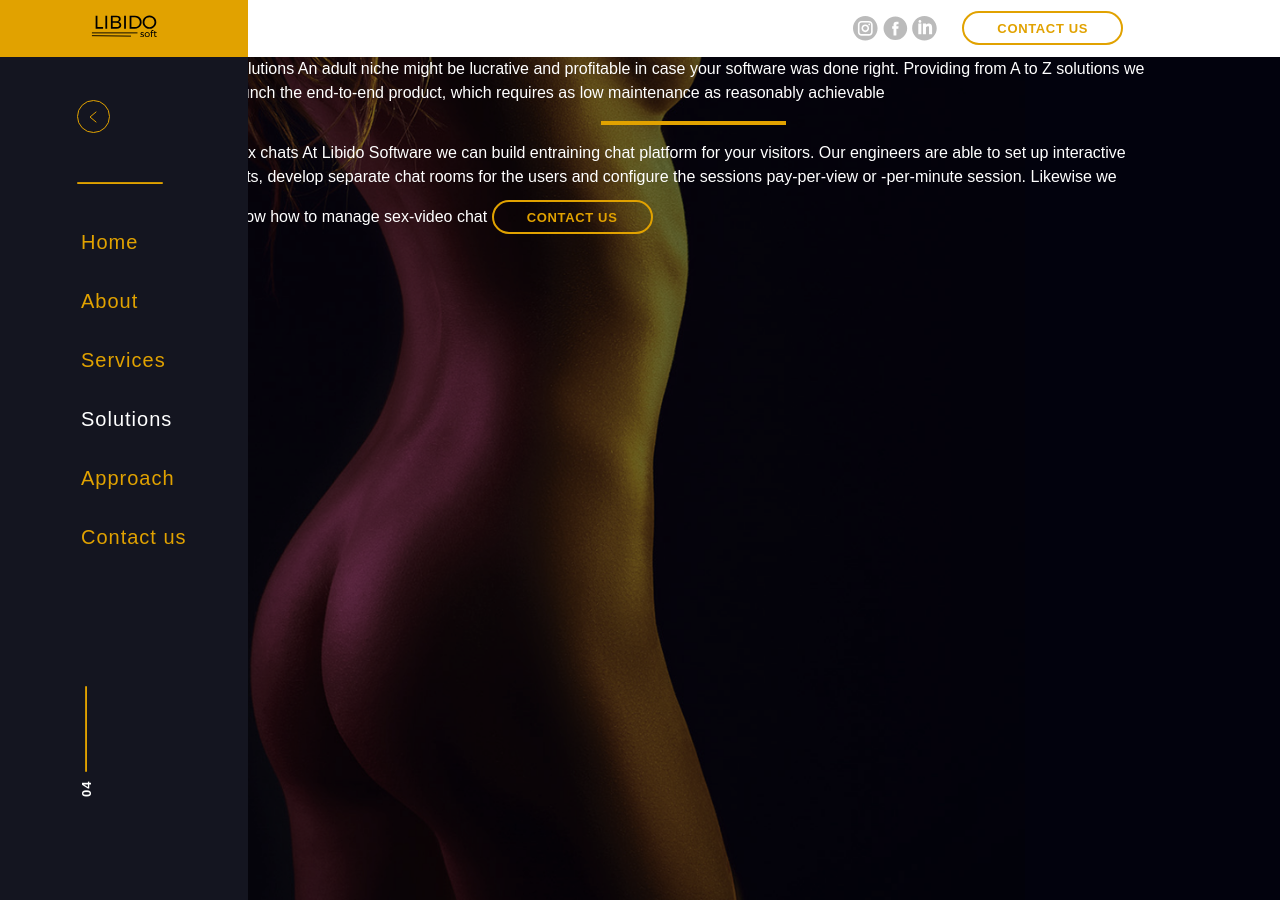
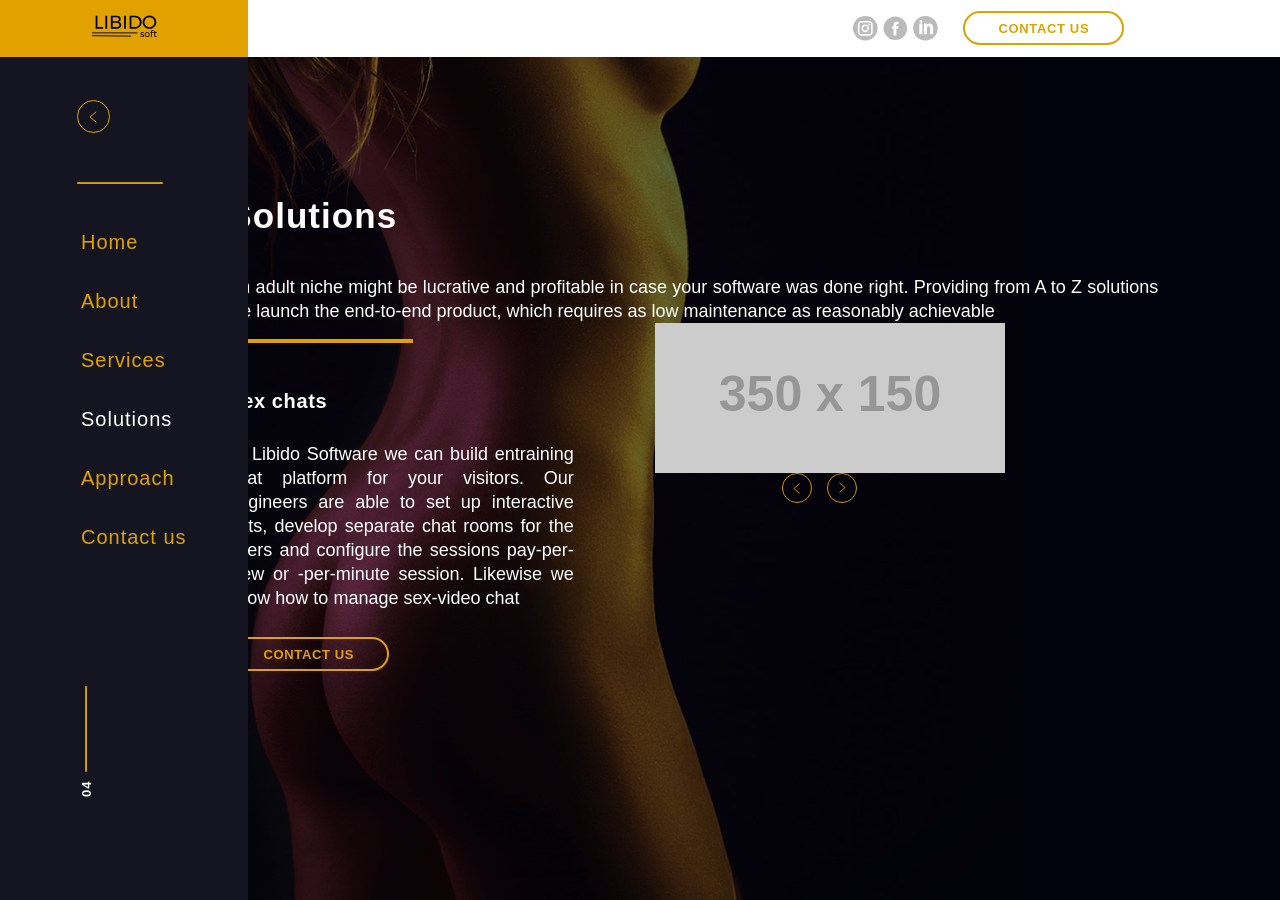
Before and after one commit to eugenekorpan/eugenekorpan.github.io, a Jekyll site: the page built from solutions.html, in a window 1280 px wide. Built offline with Jekyll 4.4.1, drawn with Linux system fonts in a browser that asks for light colours.

```diff
--- a/_data/location.yml
+++ b/_data/location.yml
@@ -11,6 +11,8 @@
     sales_and_marketing: Sales and Marketing
     design: Design
     dev: Web anp App development
+    h1: What we're working on
+    p-1: Do you have ideas related to adult enterprise which great deal of software companies are embarrassed by? Perhaps you want to redesign your website or app, but the offer was refused due to prejudiced view in sex industry. We can handle with promoting of your business from building of website till branding and advertising services
 
   solutions:
     title: Solutions
--- a/_includes/carousel.html
+++ b/_includes/carousel.html
@@ -1,4 +1,4 @@
-<div id="carouselExampleControls" class="carousel slide" data-ride="carousel">
+<div id="carouselMainPage" class="carousel slide" data-ride="carousel">
   <div class="carousel-inner">
     <div class="carousel-item active">
       <div class="carousel-item1 text-center">
@@ -26,10 +26,10 @@
     <div class="col-4"></div>
     <div class="col-4">
       <div class="carousel-control1">
-        <a class="carousel-control-prev-div" href="#carouselExampleControls" data-slide="prev">
+        <a class="carousel-control-prev-div" href="#carouselMainPage" data-slide="prev">
           <img width="30px" height="30px" title="prev" class="" src="media/button-arrow-left.svg"/>
         </a>
-        <a class="carousel-control-next-div" href="#carouselExampleControls" role="button" data-slide="next">
+        <a class="carousel-control-next-div" href="#carouselMainPage" role="button" data-slide="next">
           <img width="30px" height="30px" title="next" class="carousel-control-next1" src="media/button-arrow-left.svg"/>
         </a>
       </div>
--- a/_includes/navbar.html
+++ b/_includes/navbar.html
@@ -1,6 +1,6 @@
 <nav>
-  <div class="navbar-logo-block" >
-    <img src="media/logo.svg" alt="logo" class="navbar-main-logo" />
+  <div class="navbar-logo-block" onclick="location.href='/'">
+    <img src="media/logo.svg" alt="logo" class="navbar-main-logo"/>
   </div>
   <img title="boo" class="navbar-button-hide" src="media/button-arrow-left.svg"/>
   <hr class="navbar-line"/>
--- /dev/null
+++ b/_includes/solutions-carousel.html
@@ -0,0 +1,28 @@
+<div id="solutionsCarousel" class="carousel slide" data-ride="carousel">
+  <div class="carousel-inner">
+
+    <div class="carousel-item active">
+      <img src="http://placehold.it/350x150">
+    </div>
+    <div class="carousel-item">
+      <img src="http://placehold.it/350x150">
+    </div>
+    <div class="carousel-item">
+      <img src="http://placehold.it/350x150">
+    </div>
+
+  </div>
+  <div class="row">
+    <div class="col-4"></div>
+    <div class="col-4">
+      <div class="carousel-control1">
+        <a class="carousel-control-prev-div" href="#solutionsCarousel" data-slide="prev">
+          <img width="30px" height="30px" title="prev" class="" src="media/button-arrow-left.svg"/>
+        </a>
+        <a class="carousel-control-next-div" href="#solutionsCarousel" role="button" data-slide="next">
+          <img width="30px" height="30px" title="next" class="carousel-control-next1" src="media/button-arrow-left.svg"/>
+        </a>
+      </div>
+    </div>
+  </div>
+</div>
--- a/assets/scripts.js
+++ b/assets/scripts.js
@@ -1,5 +1,5 @@
 jQuery(document).ready(function () {
-  $('.carousel .carousel-item').each(function(){
+  $('#carouselMainPage.carousel .carousel-item').each(function(){
     var next = $(this).next();
     if (!next.length) {
       next = $(this).siblings(':first');
--- a/assets/style.css
+++ b/assets/style.css
@@ -359,7 +359,7 @@
   margin: 6px;
 }
 
-.carousel {
+#carouselMainPage.carousel {
   width: 681px;
 }
 
@@ -386,25 +386,122 @@
   color: #FFFFFF;
 }
 
-.carousel-inner .carousel-item-right.active,
-.carousel-inner .carousel-item-next {
+#carouselMainPage .carousel-inner .carousel-item-right.active,
+#carouselMainPage .carousel-inner .carousel-item-next {
   transform: translateX(-33.33%);
 }
 
-.carousel-inner .carousel-item-left.active,
-.carousel-inner .carousel-item-prev {
+#carouselMainPage .carousel-inner .carousel-item-left.active,
+#carouselMainPage .carousel-inner .carousel-item-prev {
   transform: translateX(33.33%)
 }
 
-.carousel-inner .carousel-item-right,
-.carousel-inner .carousel-item-left{
+#carouselMainPage .carousel-inner .carousel-item-right,
+#carouselMainPage .carousel-inner .carousel-item-left{
   transform: translateX(0);
 }
 
+/*About*/
+
+/*Services*/
+.services {
+  font-style: normal;
+  font-weight: normal;
+  line-height: 24px;
+  font-size: 18px;
+  text-align: justify;
+}
+
+.services-row-1 {
+  margin-top: 18vh;
+  margin-bottom: 4vh;
+}
+
+.services-row-1 .services-col-1 {
+  padding-right: 3vw;
+  text-align: justify;
+}
+
+.services b {
+  display: block;
+  margin-bottom: 3vh;
+  font-style: normal;
+  font-weight: bold;
+  line-height: 47px;
+  font-size: 35px;
+  letter-spacing: 0.03em;
+}
+
+.services-btns-board {
+  width: 425px;
+  height: 575px;
+  border: 2px solid #E1A200;
+  box-sizing: border-box;
+  border-radius: 10px;
+  overflow: hidden;
+}
+
+.services-sales-and-marketing {
+  float: left;
+  width: 210.5px;
+  height: 145px;
+  border: 2px solid #E1A200;
+}
+
+.services-sales-and-marketing:hover {
+  color: #141520;
+  background-color: #E1A200;
+}
+
 /*Solutions*/
+.solutions {
+  font-style: normal;
+  font-weight: normal;
+  line-height: 24px;
+  font-size: 18px;
+  text-align: justify;
+}
+
+.solutions-row-1 {
+  margin-top: 15vh;
+  margin-bottom: 4vh;
+  font-style: normal;
+  font-weight: bold;
+  line-height: 47px;
+  font-size: 35px;
+  letter-spacing: 0.03em;
+}
+
+.solutions-row-3 b {
+  margin-top: 5vh;
+  margin-bottom: 3vh;
+  display: block;
+  font-style: normal;
+  font-weight: bold;
+  line-height: 27px;
+  font-size: 20px;
+  letter-spacing: 0.03em;
+}
+
+.solutions-p-2 {
+  padding-right: 4vw;
+}
+
 .solutions-line {
+  margin-left: 0px;
   border: 2px solid #E1A200;
   width: 181px;
+}
+
+.solutions-contact-us-btn {
+  display: block;
+  margin-left: 0px;
+  margin-top: 3vh;
+}
+
+/*Solutions carousel*/
+#solutionsCarousel.carousel {
+  width: 350px;
 }
 
 /*Approach*/
--- a/solutions.html
+++ b/solutions.html
@@ -5,7 +5,7 @@
 ---
 <!-- <html>... -->
 <body style="background-image: url('media/bg-solutions.png')">
-  <div class="body-opasity">
+  <div class="body-opasity solutions">
     {% include header.html %}
     {% include navbar.html %}
     <div class="container-fluid">
@@ -13,11 +13,28 @@
         <div class="col-2"></div>
         <div class="col-9">
           {{ site.data.location.en.solutions.title }}
+        </div>
+      </div>
+
+      <div class="row solutions-row-2">
+        <div class="col-2"></div>
+        <div class="col-9">
           {{ site.data.location.en.solutions.p-1 }}
-          <hr class="solutions-line"/>
-          {{ site.data.location.en.solutions.h2 }}
-          {{ site.data.location.en.solutions.p-2 }}
-          <button class="main-header-contact-us-button" onclick="location.href='contact-us.html'">{{ site.data.location.en.contact_us_btn }}</button>
+        </div>
+      </div>
+
+      <div class="row solutions-row-3">
+        <div class="col-2"></div>
+        <div class="col-4">
+          <div class="solutions-p-2">
+            <hr class="solutions-line"/>
+            <b>{{ site.data.location.en.solutions.h2 }}</b>
+            {{ site.data.location.en.solutions.p-2 }}
+            <button class="main-header-contact-us-button solutions-contact-us-btn" onclick="location.href='contact-us.html'">{{ site.data.location.en.contact_us_btn }}</button>
+          </div>
+        </div>
+        <div class="col-5">
+          {% include solutions-carousel.html %}
         </div>
       </div>
     </div>
```
Also changed, not shown: services.html (+58 -0 lines), 10 other files.
